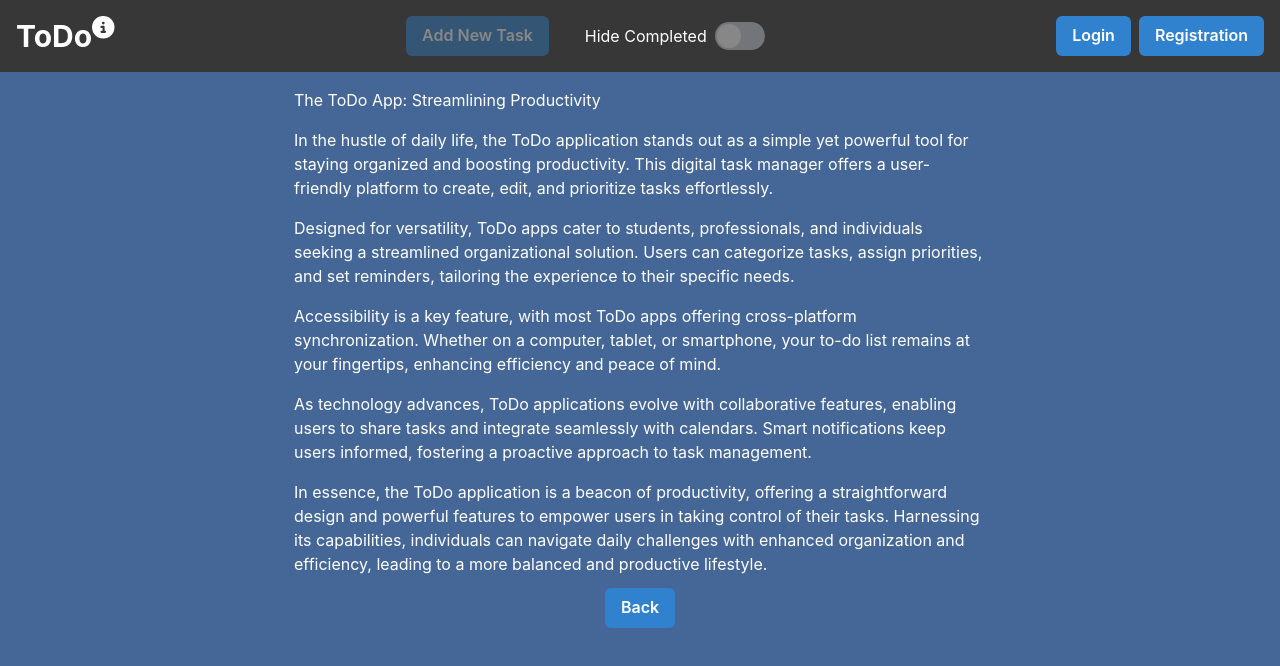
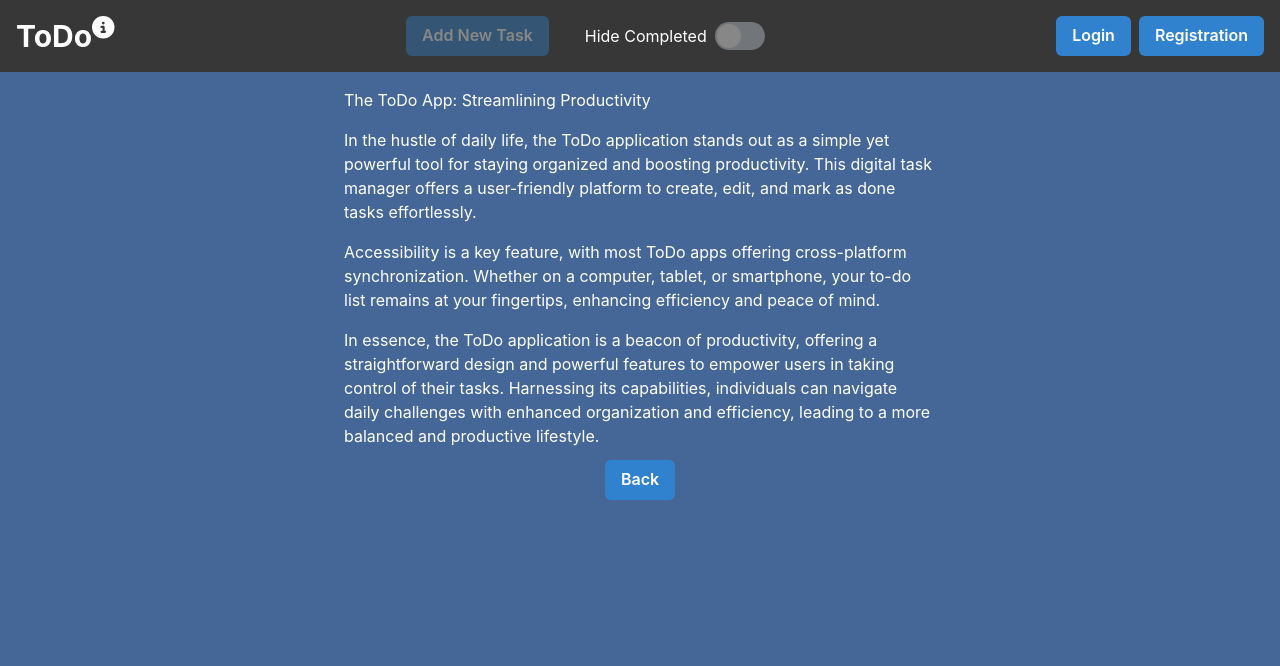
Before and after one commit to daduev/react-todo, a React (Create React App) app: page /about in a window 1280 px wide. Shown: the top 666 px of the page. Built offline with nearby package versions, Linux system fonts and the light colour scheme.

Commit message:
Edit About text

```diff
--- a/src/components/About.js
+++ b/src/components/About.js
@@ -12,38 +12,24 @@ export default function About() {
   return (
     <VStack bg="#456797" padding={3}>
       <VStack color="white">
-        <Container maxW="700px" padding={1}>
+        <Container maxW="600px" padding={1}>
           The ToDo App: Streamlining Productivity
         </Container>
-        <Container maxW="700px" padding={1}>
+        <Container maxW="600px" padding={1}>
           In the hustle of daily life, the ToDo application stands out as a
           simple yet powerful tool for staying organized and boosting
           productivity. This digital task manager offers a user-friendly
-          platform to create, edit, and prioritize tasks effortlessly.
+          platform to create, edit, and mark as done tasks effortlessly.
         </Container>
 
-        <Container maxW="700px" padding={1}>
-          Designed for versatility, ToDo apps cater to students, professionals,
-          and individuals seeking a streamlined organizational solution. Users
-          can categorize tasks, assign priorities, and set reminders, tailoring
-          the experience to their specific needs.
-        </Container>
-
-        <Container maxW="700px" padding={1}>
+        <Container maxW="600px" padding={1}>
           Accessibility is a key feature, with most ToDo apps offering
           cross-platform synchronization. Whether on a computer, tablet, or
           smartphone, your to-do list remains at your fingertips, enhancing
           efficiency and peace of mind.
         </Container>
 
-        <Container maxW="700px" padding={1}>
-          As technology advances, ToDo applications evolve with collaborative
-          features, enabling users to share tasks and integrate seamlessly with
-          calendars. Smart notifications keep users informed, fostering a
-          proactive approach to task management.
-        </Container>
-
-        <Container maxW="700px" padding={1}>
+        <Container maxW="600px" padding={1}>
           In essence, the ToDo application is a beacon of productivity, offering
           a straightforward design and powerful features to empower users in
           taking control of their tasks. Harnessing its capabilities,
```
